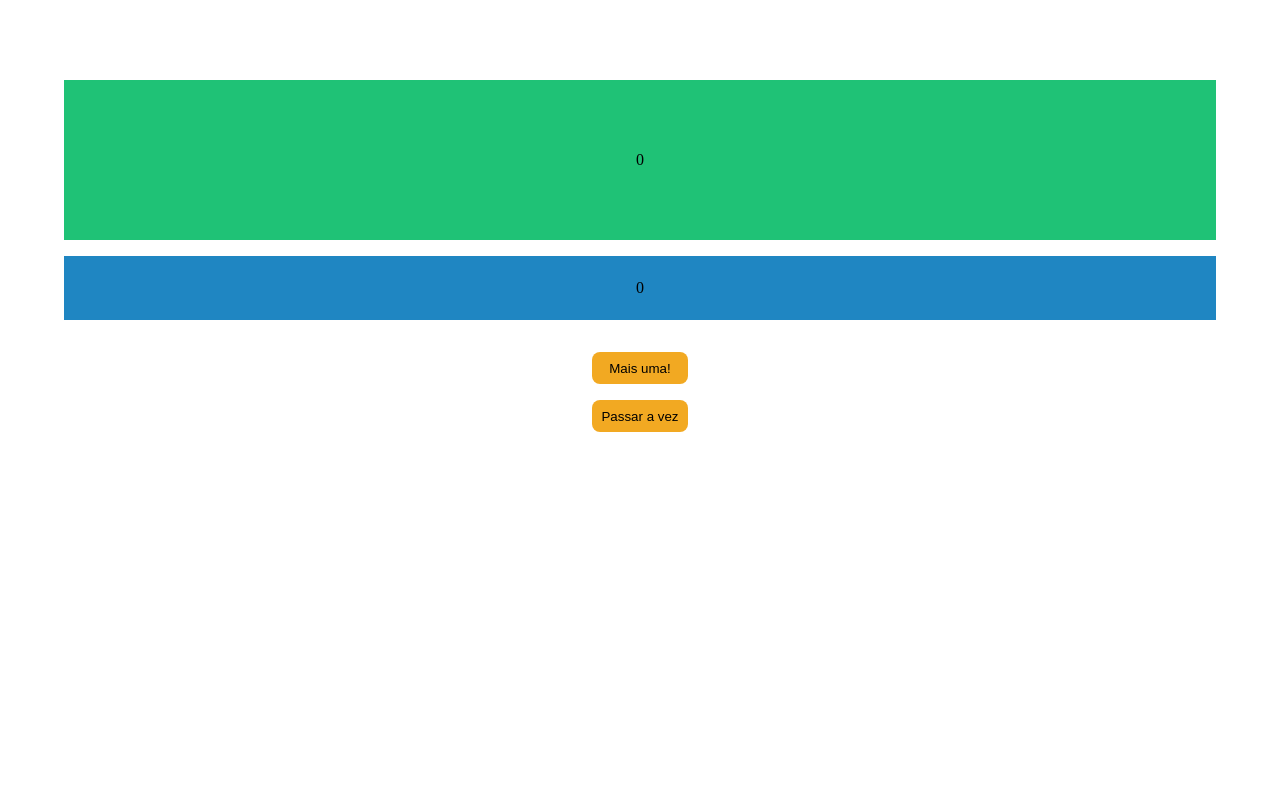
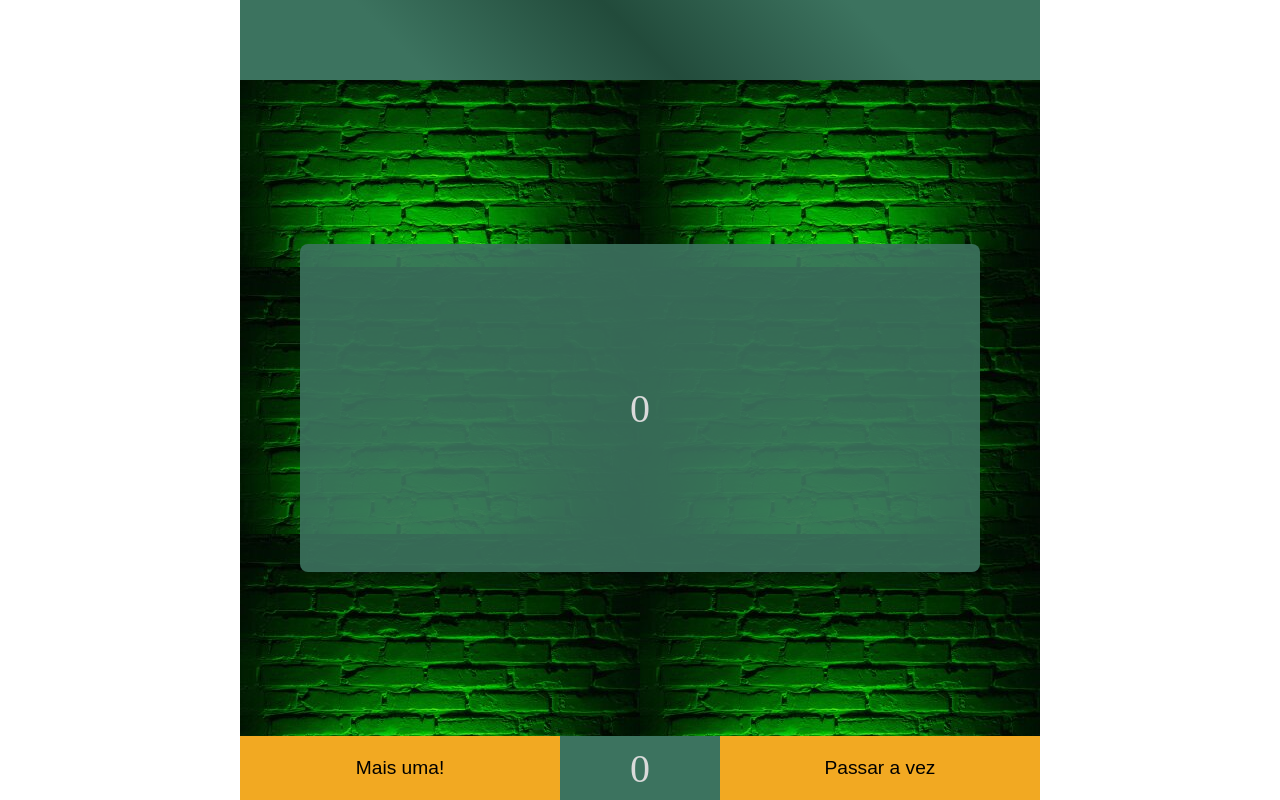
Before and after one commit to diegonacif/vinte-e-um, a plain HTML site: page pages/player1/player1.html in a window 1280 px wide. Drawn offline with Linux system fonts and the light colour scheme.

Commit message:
estilizacao tela player 1

```diff
--- a/pages/player1/player1.css
+++ b/pages/player1/player1.css
@@ -7,6 +7,8 @@
 
   /* variaveis de cores */
   --green: #3c735f;
+  /* --green-t: rgba(50, 97, 0, 0.9); */
+  --green-t: rgba(60, 115, 95, 0.9);
   --yellow: #f2cb05;
   --orange: #f2a922;
   --white: #dadada;
@@ -16,39 +18,84 @@
 main {
   display: flex;
   flex-direction: column;
-  padding: 3rem 5vw;
+  /* padding: 3rem 5vw; */
   align-items: center;
+  width: 100%;
+  height: 100vh;
 }
 
 .mainContainer {
+  display: grid;
+  grid-template-rows: 5rem auto 4rem;
+  /* row-gap: 1rem; */
+  grid-template-columns: 100%;
+  align-items: center;
+  justify-items: center;
+  background: url("../../assets/casino5.jpg");
+  max-width: 50rem;
+  width: 100%;
+  min-width: 18rem;
+  height: 100%;
+}
+
+.cardsContainer {
   display: flex;
-  flex-direction: row;
+  justify-content: center;
   align-items: center;
+  align-self: center;
+  background: var(--green-t);
+  border-radius: 0.5rem;
+  height: 50%;
+  width: 85%;
+  color: var(--white);
+  font-size: 2.5rem;
+  font-weight: 500;
+}
+
+.headerContainer {
+  display: flex;
   justify-content: center;
-  background: #1fc276;
   width: 100%;
-  height: 10rem;
-  margin: 2rem 0 1rem;
-  padding: 1rem;
+  height: 100%;
+  background: rgb(60,115,95);
+  background: linear-gradient(45deg, rgba(60,115,95,1) 22%, rgba(34,75,59,1) 50%, rgba(60,115,95,1) 78%);
+  color: var(--white);
+}
+
+.header {
+  display: flex;
+  justify-content: flex-start;
+  align-items: center;
+  width: 85%;
+}
+
+.footer {
+  display: grid;
+  grid-template-columns: 40% 20% 40%;
+  height: 100%;
+  width: 100%;
 }
 
 .resultContainer {
   display: flex;
   justify-content: center;
   align-items: center;
-  background: #1f86c2;
+  background: var(--green);
+  max-width: 50rem;
   width: 100%;
-  height: 4rem;
-  margin-bottom: 2rem;
+  height: 100%;
+  color: var(--white);
+  font-size: 2.5rem;
 }
 
 button {
-  display: inline-flex;
+  display: flex;
   align-items: center;
   justify-content: center;
   border: 0;
-  border-radius: 0.5rem;
-  height: 2rem;
-  width: 6rem;
+  height: 100%;
+  width: 100%;
   background: var(--orange);
+  font-size: 1.2rem;
+  font-weight: 500;
 }
--- a/pages/player1/player1.html
+++ b/pages/player1/player1.html
@@ -9,15 +9,23 @@
 </head>
 <body>
   <main>
-    <h1 id="player1">Player 1</h1>
     <div class="mainContainer">
-      <span id="cards">0</span>
+      <div class="headerContainer">
+        <div class="header">
+          <h1 id="player1">Player 1</h1>
+        </div>
+      </div>
+      <div class="cardsContainer">
+        <span id="cards">0</span>
+      </div>
+      <div class="footer">
+        <button onclick="addCard()" id="actionBtn">Mais uma!</button>
+        <div class="resultContainer">
+          <span id="result">0</span>
+        </div>
+        <button onclick="stopGame()">Passar a vez</button>
+      </div>
     </div>
-    <div class="resultContainer">
-      <span id="result">0</span>
-    </div>
-    <button onclick="addCard()" id="actionBtn">Mais uma!</button>
-    <button onclick="stopGame()" style="margin-top: 1rem">Passar a vez</button>
   </main>
   <script src="./player1.js"></script>
 </body>
```
Also changed, not shown: assets/casino5.jpg (added).
